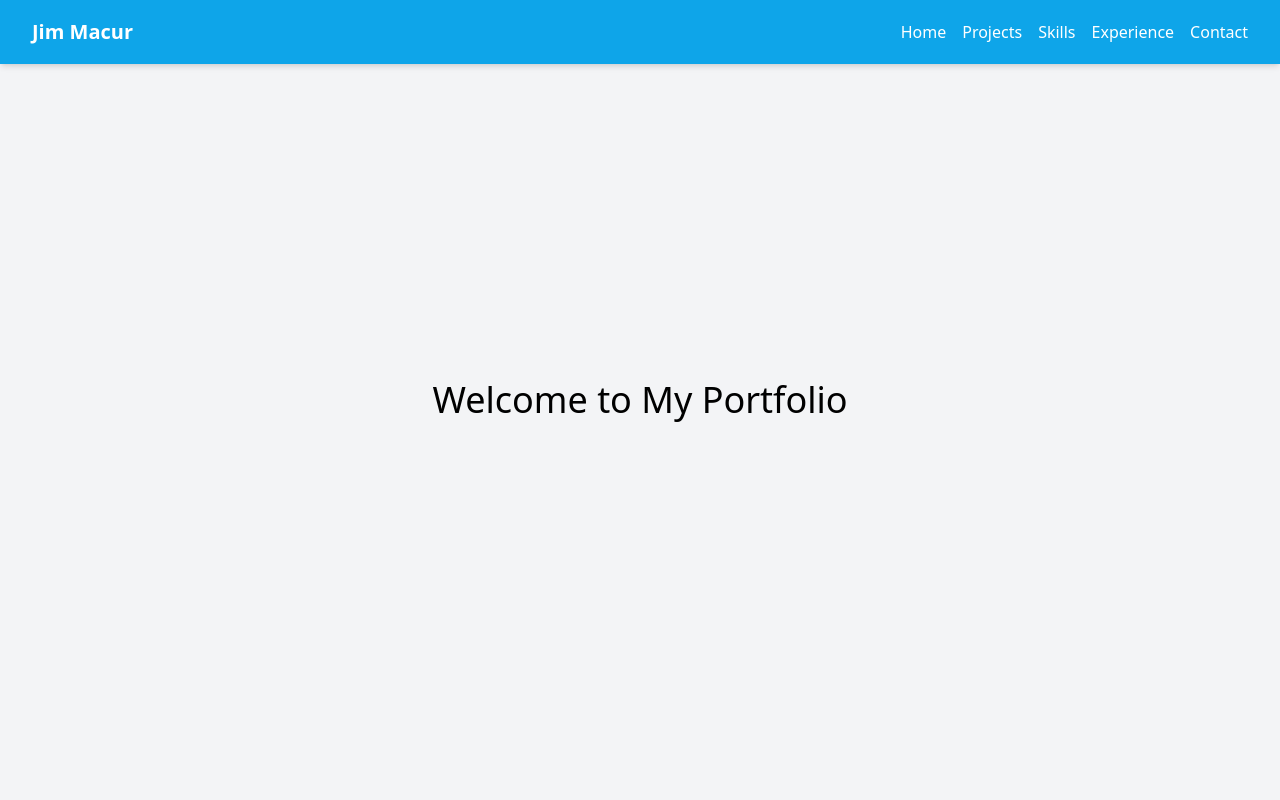
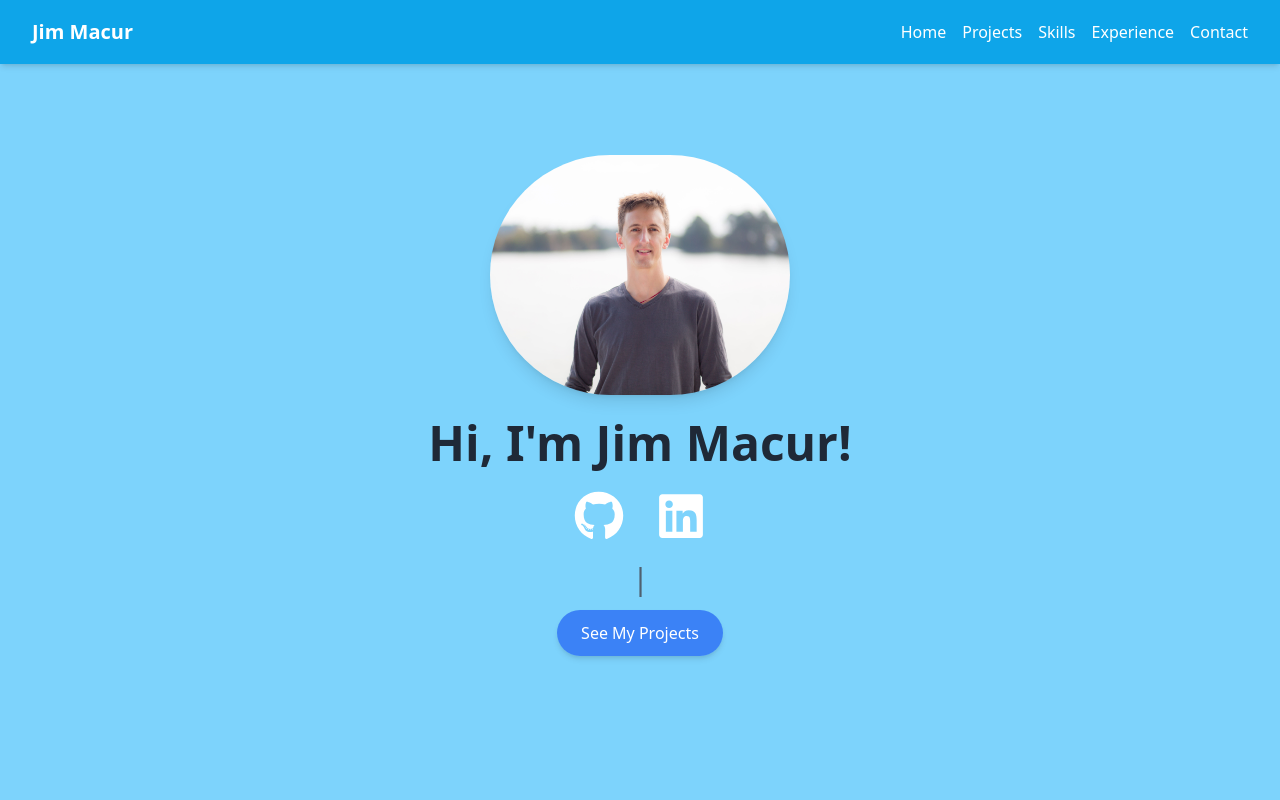
Before and after one commit to DRIF7ER/my-portfolio, a React (Create React App) app: page / in a window 1280 px wide. Shown: the top 800 px of the page. Built offline with nearby package versions, Linux system fonts and the light colour scheme.

Commit message:
feat: adds welcome page and styling

```diff
--- a/package.json
+++ b/package.json
@@ -13,8 +13,10 @@
     "cra-template-typescript": "1.2.0",
     "react": "^18.3.1",
     "react-dom": "^18.3.1",
+    "react-icons": "^5.4.0",
     "react-scripts": "5.0.1",
     "typescript": "^4.9.5",
+    "typewriter-effect": "^2.21.0",
     "web-vitals": "^2.1.4"
   },
   "scripts": {
--- a/src/App.tsx
+++ b/src/App.tsx
@@ -1,13 +1,12 @@
 import './App.css';
 import Navbar from './components/Navbar';
+import Welcome from './components/Welcome';
 
 function App() {
   return (
     <div>
       <Navbar />
-      <section id="home" className="h-screen flex items-center justify-center bg-gray-100">
-        <h2 className="text-4xl">Welcome to My Portfolio</h2>
-      </section>
+      <Welcome />
       <section id="projects" className="h-screen flex items-center justify-center bg-gray-200">
         <h2 className="text-4xl">Projects</h2>
       </section>
--- /dev/null
+++ b/src/components/Welcome.tsx
@@ -0,0 +1,50 @@
+import React from 'react';
+import Typewriter from 'typewriter-effect';
+import { FaGithub, FaLinkedin } from 'react-icons/fa';
+
+const Welcome: React.FC = () => {
+  return (
+    <section id="home" className="h-screen flex flex-col items-center justify-center bg-sky-300 p-4 text-center">
+      <div className="max-w-4xl">
+        <img
+          src="/assets/jim-macur-headshot.jpeg"
+          alt="Jim Macur"
+          className="max-w-[300px] h-auto mx-auto rounded-full shadow-lg mb-6"
+        />
+        <h1 className="text-5xl font-bold mb-4 text-gray-800">Hi, I'm Jim Macur!</h1>
+        <div className="flex justify-center space-x-8 mt-6 pb-5" >
+          <a href="https://github.com/jimmacur" target="_blank" rel="noopener noreferrer" className="text-white hover:text-gray-300">
+            <FaGithub size={50} />
+          </a>
+          <a href="https://www.linkedin.com/in/jim-macur" target="_blank" rel="noopener noreferrer" className="text-white hover:text-gray-300">
+            <FaLinkedin size={50} />
+          </a>
+        </div>
+        <p className="text-3xl text-gray-600 max-w-2xl mx-auto mb-6">
+          <Typewriter
+            options={{
+              strings: [
+                'Fullstack Developer',
+                'React Enthusiast',
+                'Lifelong Learner',
+                'Agile Workflow Advocate',
+                'Problem Solver',
+                'Tech Explorer'
+              ],
+              autoStart: true,
+              loop: true
+            }}
+          />
+        </p>
+        <a
+          href="#projects"
+          className="bg-blue-500 text-white px-6 py-3 rounded-full shadow-md hover:bg-blue-600 transition duration-300"
+        >
+          See My Projects
+        </a>
+      </div>
+    </section>
+  );
+}
+
+export default Welcome;
```
Also changed, not shown: public/assets/jim-macur-headshot.jpeg (added), 1 other file (tests, documents, lock files or other folders).
